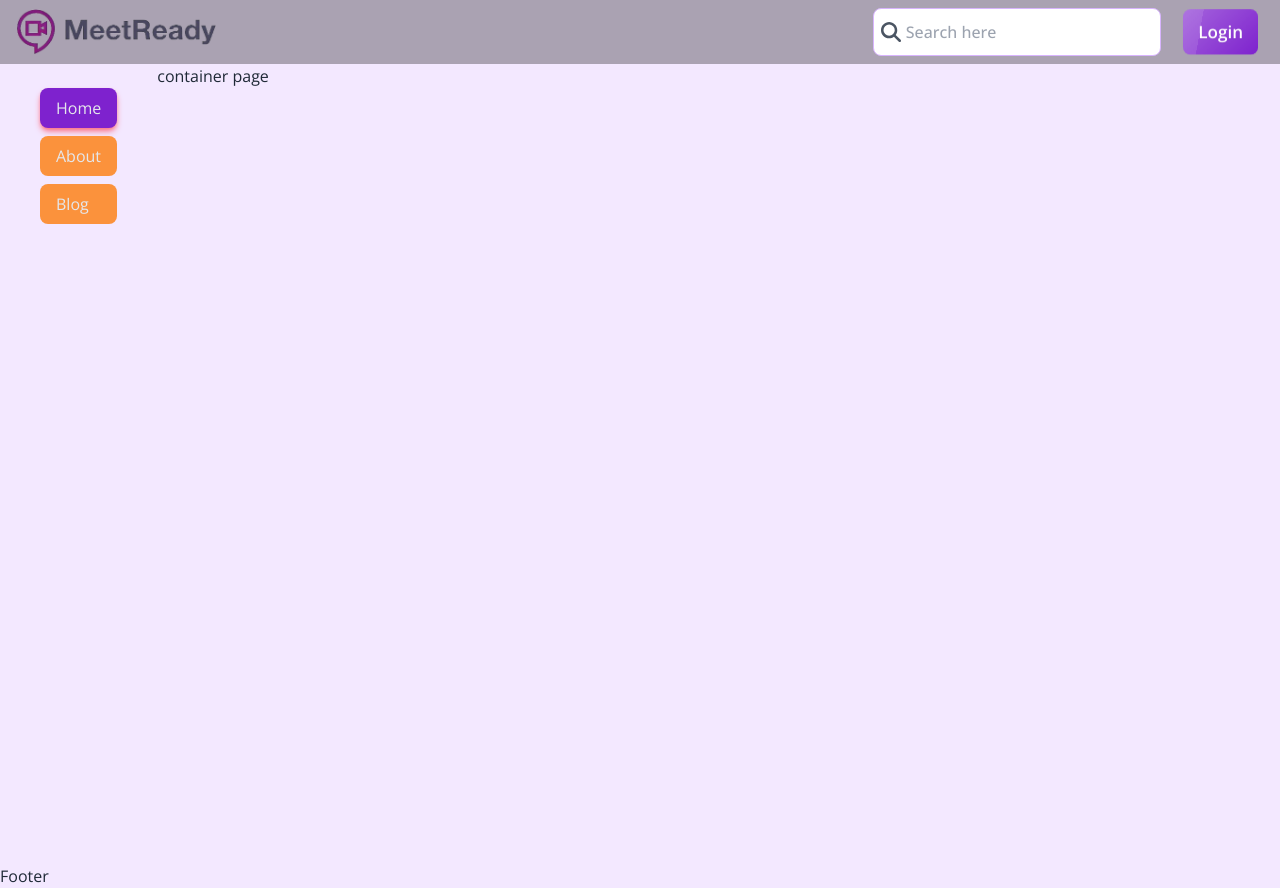
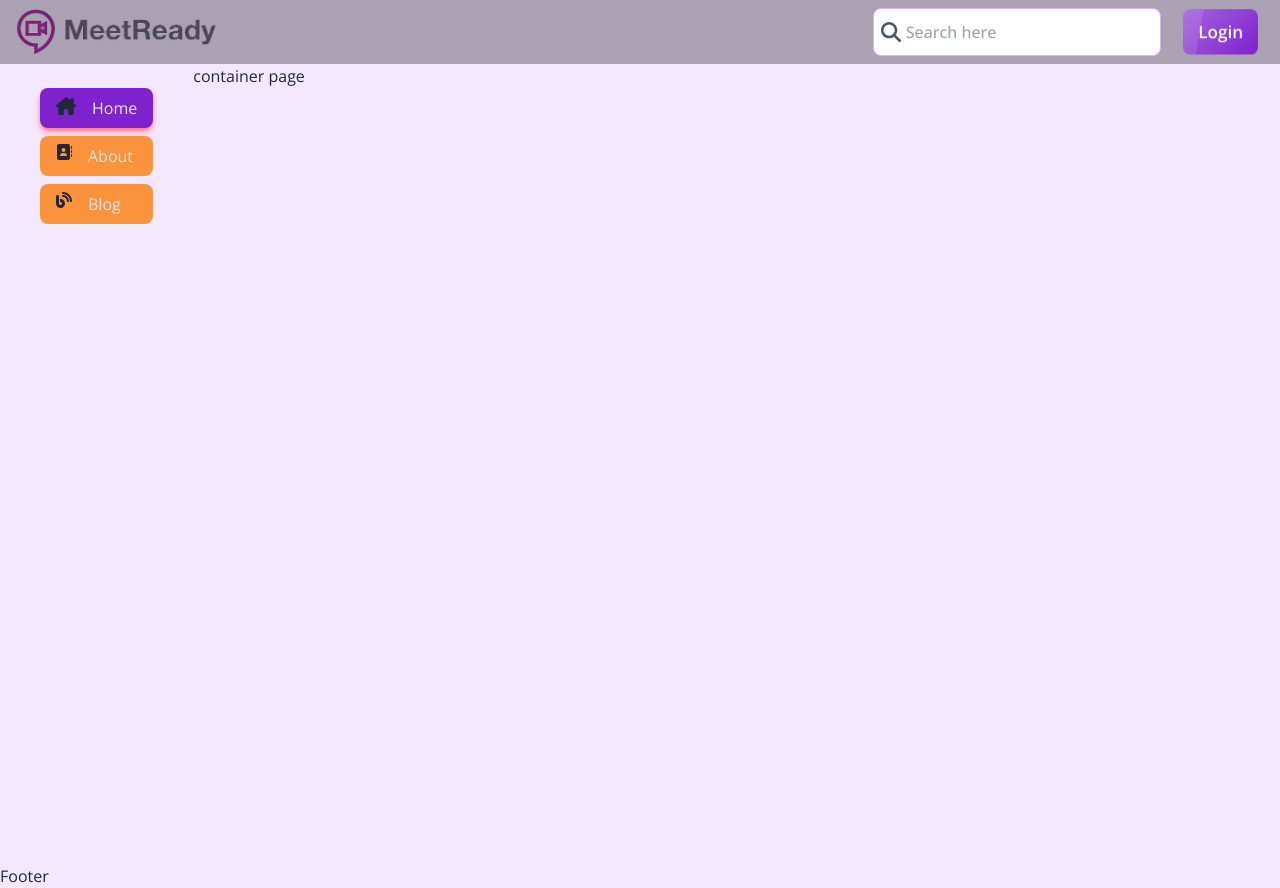
Before and after one commit to enayetsyl/meet-ready, a Next.js app: page / in a window 1280 px wide. Built offline with nearby package versions, Linux system fonts and the light colour scheme.

Commit message:
icons has been changed

```diff
--- a/src/constants/index.js
+++ b/src/constants/index.js
@@ -1,19 +1,20 @@
-import { FontAwesomeIcon } from "@fortawesome/react-fontawesome";
+import { FaAddressBook, FaHouseChimney, FaBlog } from "react-icons/fa6";
+
 
 
 export const sideLinks =[
     {
-        icon: <FontAwesomeIcon icon="fa-solid fa-house" />,
+        icon: <FaHouseChimney className="text-xl text-gray-400"/>,
         route: "/",
         label: "Home",
       },
       {
-        icon: <FontAwesomeIcon icon="fa-solid fa-house" />,
+        icon: <FaAddressBook/>,
         route: "/about",
         label: "About",
       },
       {
-        icon: <FontAwesomeIcon icon="fa-solid fa-house" />,
+        icon: <FaBlog/>,
         route: "/blog",
         label: "Blog",
       },
```
Also changed, not shown: 1 other file (tests, documents, lock files or other folders).
